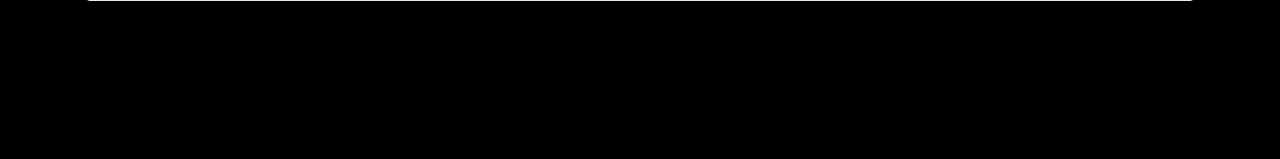
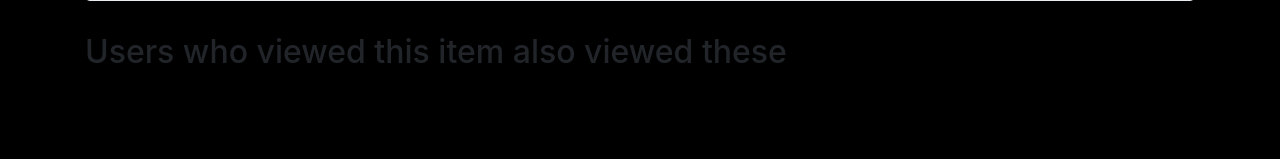
Before and after one commit to EtonMon/cs4501, a Django app: template app/web/webfrontend/templates/webfrontend/story_detail.html in a window 1280 px wide. Shown: the part 295-454 px from the top of the page. Run offline with Django 3.2, Linux system fonts and the light colour scheme; the template is opened without the code that fills it, so the values that code supplies are empty; some libraries are stand-ins or nearby versions.

Commit message:
trying to merge now

```diff
--- a/app/data/mysql.py
+++ b/app/data/mysql.py
@@ -7,6 +7,7 @@ def update_db(recommendations):
                                 db='cs4501',
                                 charset='utf8mb4',
                                 cursorclass=pymysql.cursors.DictCursor)
+
     try:
         with connection.cursor() as cursor:
             # Create a new record
--- a/app/web/webfrontend/templates/webfrontend/story_detail.html
+++ b/app/web/webfrontend/templates/webfrontend/story_detail.html
@@ -8,4 +8,7 @@
         <li><b>Posted by</b>: {{username}} </li>
     </ul>
 </div>
+
+<h2>Users who viewed this item also viewed these</h2>
+
 {% endblock %}
```
Also changed, not shown: app/test_project/project2/migrations/0016_auto_20180507_2311.py (added).
